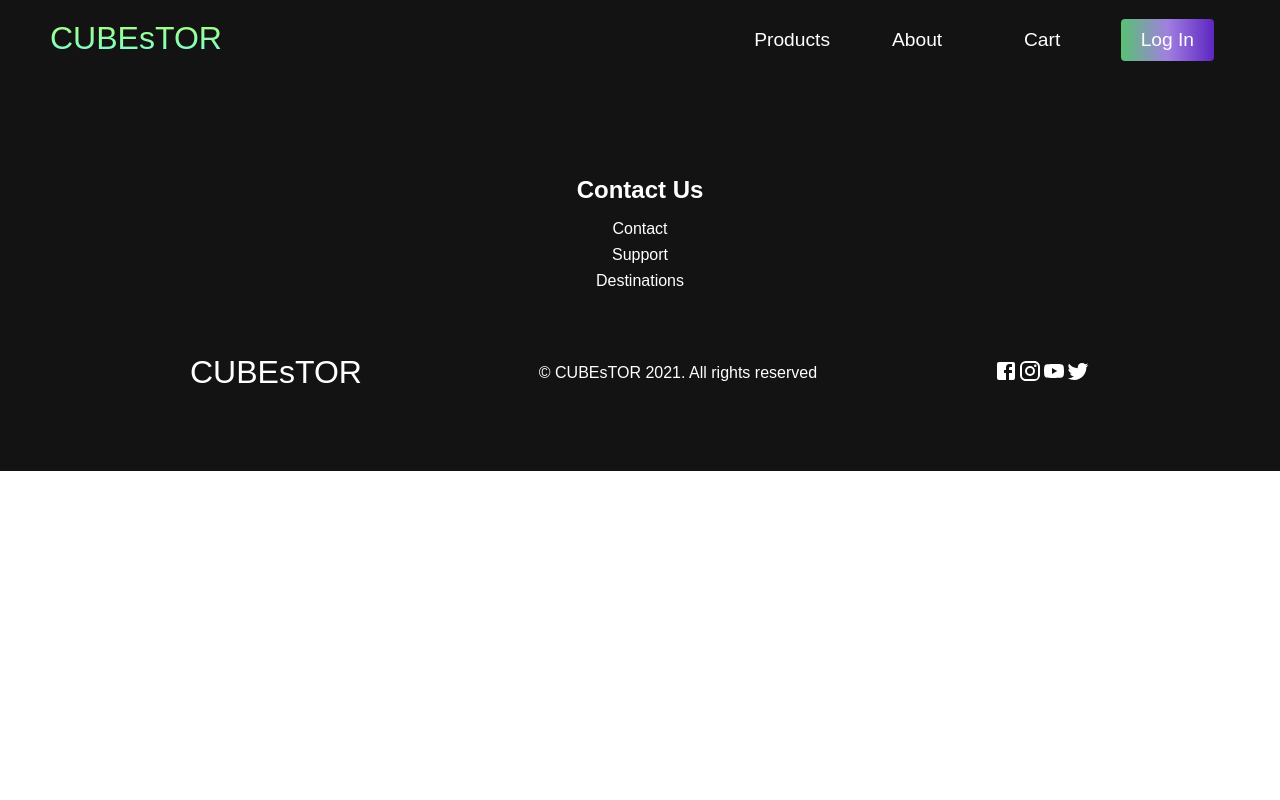
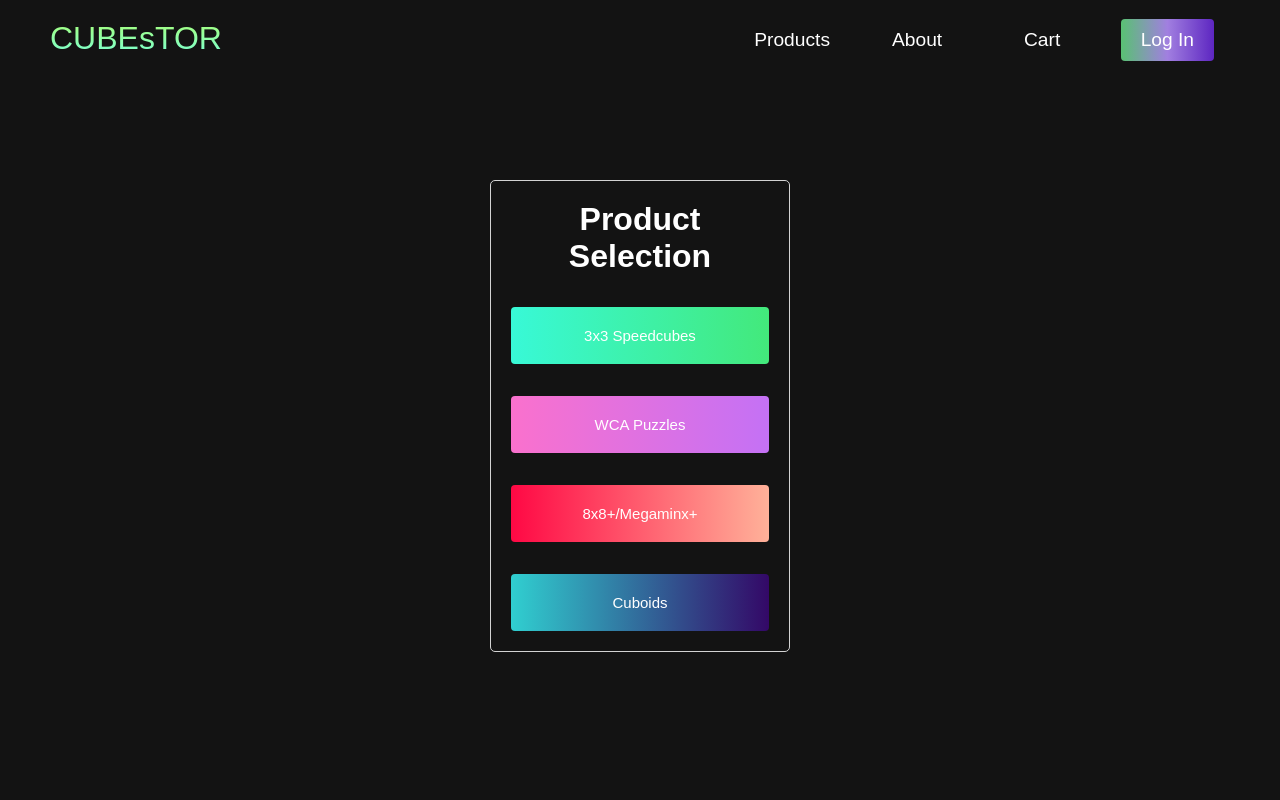
Before and after one commit to benrafalski/cube-shop, a React (Create React App) app in the folder client/: page /products in a window 1280 px wide. Shown: the top 800 px of the page. Built offline with nearby package versions, Linux system fonts and the light colour scheme.

Commit message:
product selection page

```diff
--- a/client/src/App.js
+++ b/client/src/App.js
@@ -8,6 +8,7 @@ import { useEffect, useState } from 'react';
 import { useStateValue } from './StateProvider'
 import Register from './components/Register';
 import Products from './components/Products';
+import Categories from './components/Categories';
 
 function App() {
   const [currentUser, setCurrentUser] = useState({})
@@ -54,7 +55,7 @@ function App() {
           </Route>
           <Route path='/products'>
             <Navbar/>
-            <Products page={'categories'}/>
+            <Categories/>
             <Footer/>
           </Route>
           <Route path='/login'>
--- a/client/src/components/Categories.js
+++ b/client/src/components/Categories.js
@@ -1,9 +1,32 @@
+import { Link } from 'react-router-dom'
 import '../styles.css'
 
 const Categories = () => {
     return (
         <div className='categories'>
-
+            <div className='categories__container'>
+                <h1>Product Selection</h1>
+                <button className="categories__btn categories__speedcubes">
+                    <Link to='/products/speedcubes'>
+                        <span>3x3 Speedcubes</span>
+                    </Link>
+                </button>
+                <button className="categories__btn categories__wca">
+                    <Link to='/products/wca'>
+                        <span>WCA Puzzles</span>
+                    </Link>
+                </button>
+                <button className="categories__btn categories__large">
+                    <Link to='/products/large'>
+                        <span>8x8+/Megaminx+</span>
+                    </Link>
+                </button>
+                <button className="categories__btn categories__cuboid">
+                    <Link to='/products/cuboid'>
+                        <span>Cuboids</span>
+                    </Link>
+                </button>
+            </div>
         </div>
     )
 }
--- a/client/src/components/Products.js
+++ b/client/src/components/Products.js
@@ -6,14 +6,13 @@ const Products = ({ page }) => {
     return (
         <div className='products'>
             <div className='products__container'>
-                {(page !== 'categories') &&
                 <div className='products__btn--container'>
                     <button className="products__btn">{/* <a href="#">Contact Us</a> */}
                         <Link to='/products'>
-                            <span>Back to Categories</span>
+                            <span>View Categories</span>
                         </Link>
                     </button>
-                </div>}
+                </div>
                 {(page === 'speedcubes') &&
                 <div className='products__row'>
                     <Product
--- a/client/src/styles.css
+++ b/client/src/styles.css
@@ -444,7 +444,7 @@
 	background-image: linear-gradient(to top, #30cfd0 0%, #330867 100%);
 }
 .services__card:nth-child(1){
-	background-image: linear-gradient(to right, #43e97b 0%, #38f9d7 100%);
+	background-image: linear-gradient(to top, #43e97b 0%, #38f9d7 100%);
 }
 .services__card h2{
 	text-align: center;
@@ -1038,7 +1038,7 @@
 	border-radius: 4px;
 	margin-top: 2rem;
 	margin-bottom: 2rem;
-	cursor: pointer;
+	/* cursor: pointer; */
 	position: relative;
 	transition: all 0.35s;
 	outline: none;
@@ -1051,6 +1051,7 @@
 	z-index: 2;
 	color: #fff;
 	text-decoration: none;
+	cursor: pointer;
 }
 .products__btn:after{
 	position: absolute;
@@ -1158,3 +1159,108 @@
 	display: flex;
 	justify-content: center;
 }
+
+/* categories styles */
+.categories{
+	display: flex;
+    justify-content: center;
+    margin-left: auto;
+    margin-right: auto;
+    max-width: 2000px;
+	background-color: #131313;
+	color: #fff;
+}
+
+.categories__container{
+	width: 300px;
+    height: fit-content;
+    display: flex;
+    flex-direction: column;
+    border-radius: 5px;
+    border: 1px solid lightgray;
+    padding: 20px;
+	background: #131313;
+	margin-top: 100px;
+	margin-bottom: 100px;
+}
+
+.categories__container > h1{
+	text-align: center;
+}
+
+.categories__btn{
+	font-size: 15px;
+	background: #59C173;
+	background: -webkit-linear-gradient(to left, #5D26C1, #a17fe0, #59C173);
+	background: linear-gradient(to left, #5D26C1, #a17fe0, #59C173);
+	padding: 20px 60px;
+	border: none;
+	border-radius: 4px;
+	margin-top: 2rem;
+	/* cursor: pointer; */
+	position: relative;
+	transition: all 0.35s;
+	outline: none;
+}
+
+.categories__speedcubes {
+	background: #38f9d7;
+	background: -webkit-linear-gradient(to left, #43e97b 0%, #38f9d7 100%);
+	background: linear-gradient(to left, #43e97b 0%, #38f9d7 100%)
+}
+
+.categories__wca {
+	background: #fa71cd;
+	background: -webkit-linear-gradient(to left, #c471f5 0%, #fa71cd 100%);
+	background: linear-gradient(to left, #c471f5 0%, #fa71cd 100%)
+}
+
+.categories__large {
+	background: #ffb199;
+	background: -webkit-linear-gradient(to right, #ff0844 0%, #ffb199 100%);
+	background: linear-gradient(to right, #ff0844 0%, #ffb199 100%)
+}
+
+.categories__cuboid {
+	background: #330867;
+	background: -webkit-linear-gradient(to right, #30cfd0 0%, #330867 100%);
+	background: linear-gradient(to right, #30cfd0 0%, #330867 100%)
+}
+
+.categories__btn a{
+	position: relative;
+	cursor: pointer;
+	z-index: 2;
+	color: #fff;
+	text-decoration: none;
+}
+.categories__btn:after{
+	position: absolute;
+	content: '';
+	top: 0;
+	left: 0;
+	width: 0;
+	height: 100%;
+	background: #00F260;
+	transition: all 0.35s;
+	border-radius: 4px;
+}
+
+.categories__speedcubes:after{
+	background: #38f9d7;
+}
+.categories__wca:after{
+	background: #fa71cd;
+}
+.categories__large:after{
+	background: #ff0844;
+}
+.categories__cuboid:after{
+	background: #30cfd0;
+}
+.categories__btn:hover{
+	color: #fff;
+}
+.categories__btn:hover:after{
+	width: 100%;
+}
```
